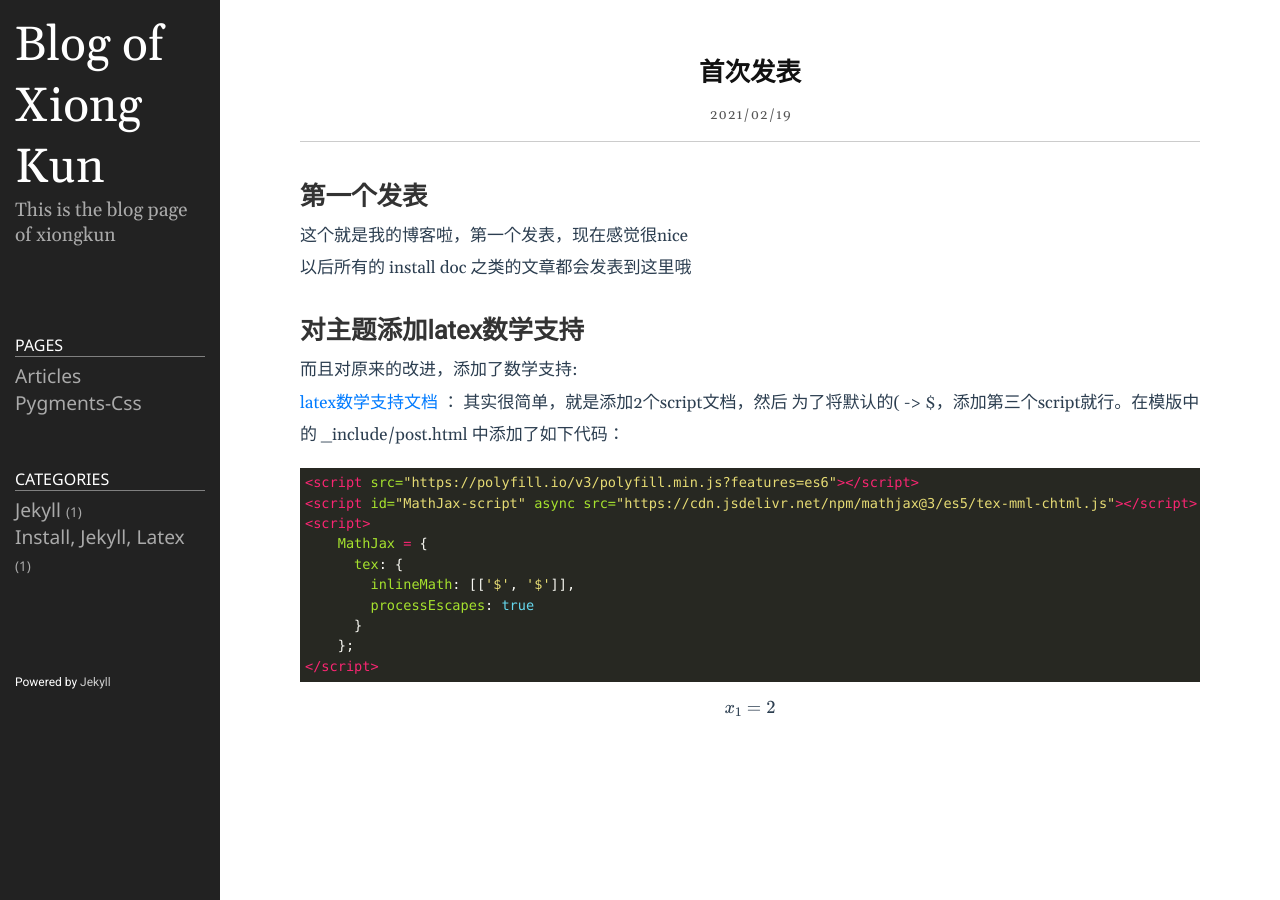
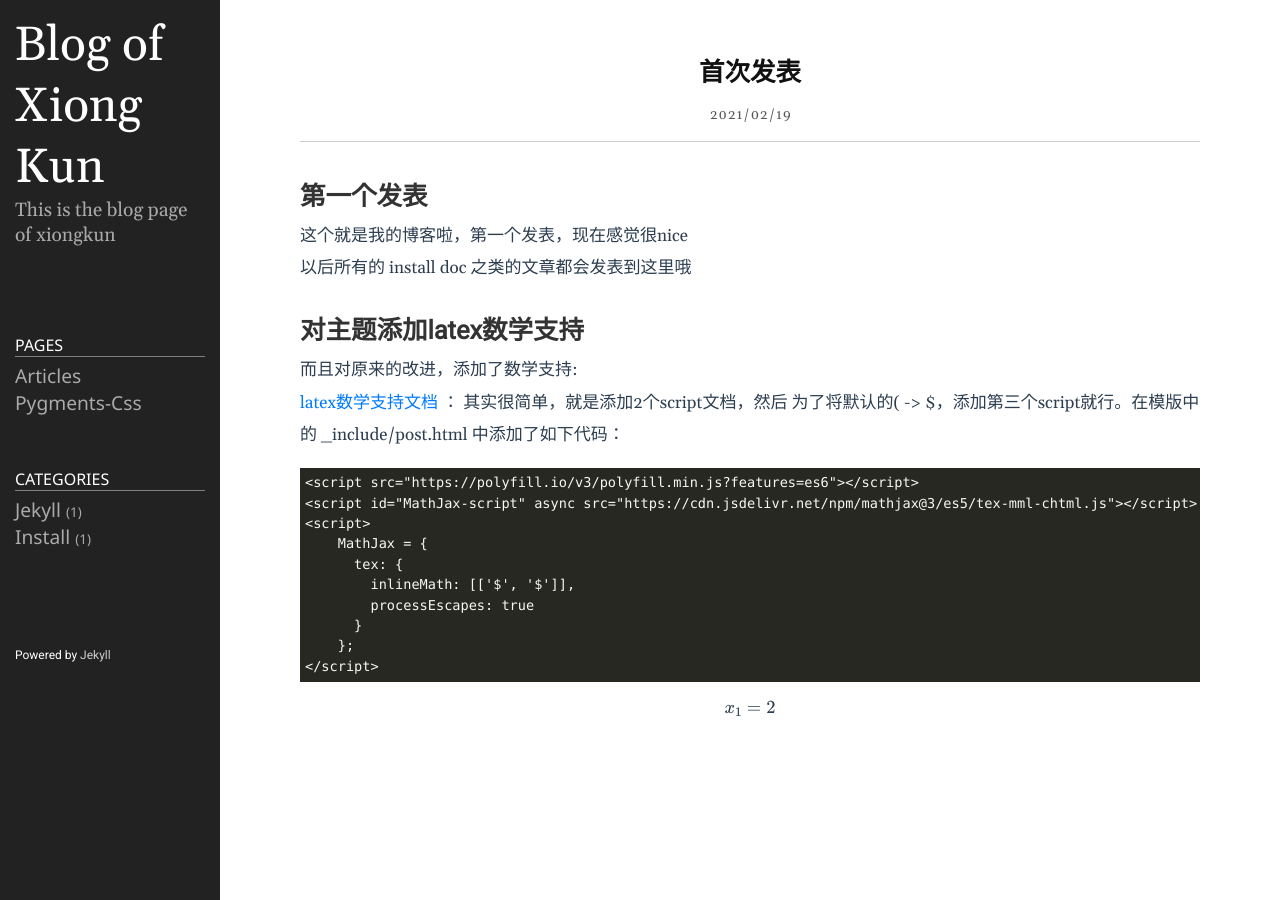
Before and after one commit to 2742195759/xkblog, a Jekyll site: the page built from _posts/2021-02-19-首次发表.markdown, in a window 1280 px wide. Built offline with Jekyll 4.4.1, drawn with Linux system fonts in a browser that asks for light colours.

Commit message:
Update 2021-02-19-首次发表.markdown

````diff
--- a/_posts/2021-02-19-首次发表.markdown
+++ b/_posts/2021-02-19-首次发表.markdown
@@ -2,8 +2,9 @@
 layout: post
 title: 首次发表
 date: 2021-02-19 19:20:23 +0900
-category: install, jekyll, latex
+category: install
 ---
+
 # 第一个发表
 
 这个就是我的博客啦，第一个发表，现在感觉很nice
@@ -16,7 +17,7 @@ category: install, jekyll, latex
 
 [latex数学支持文档](https://www.jianshu.com/p/aa359b3aef0c) ： 其实很简单，就是添加2个script文档，然后 为了将默认的( -> $，添加第三个script就行。在模版中的 \_include/post.html 中添加了如下代码：
 
-``` html
+```
 <script src="https://polyfill.io/v3/polyfill.min.js?features=es6"></script>
 <script id="MathJax-script" async src="https://cdn.jsdelivr.net/npm/mathjax@3/es5/tex-mml-chtml.js"></script>
 <script>
````
